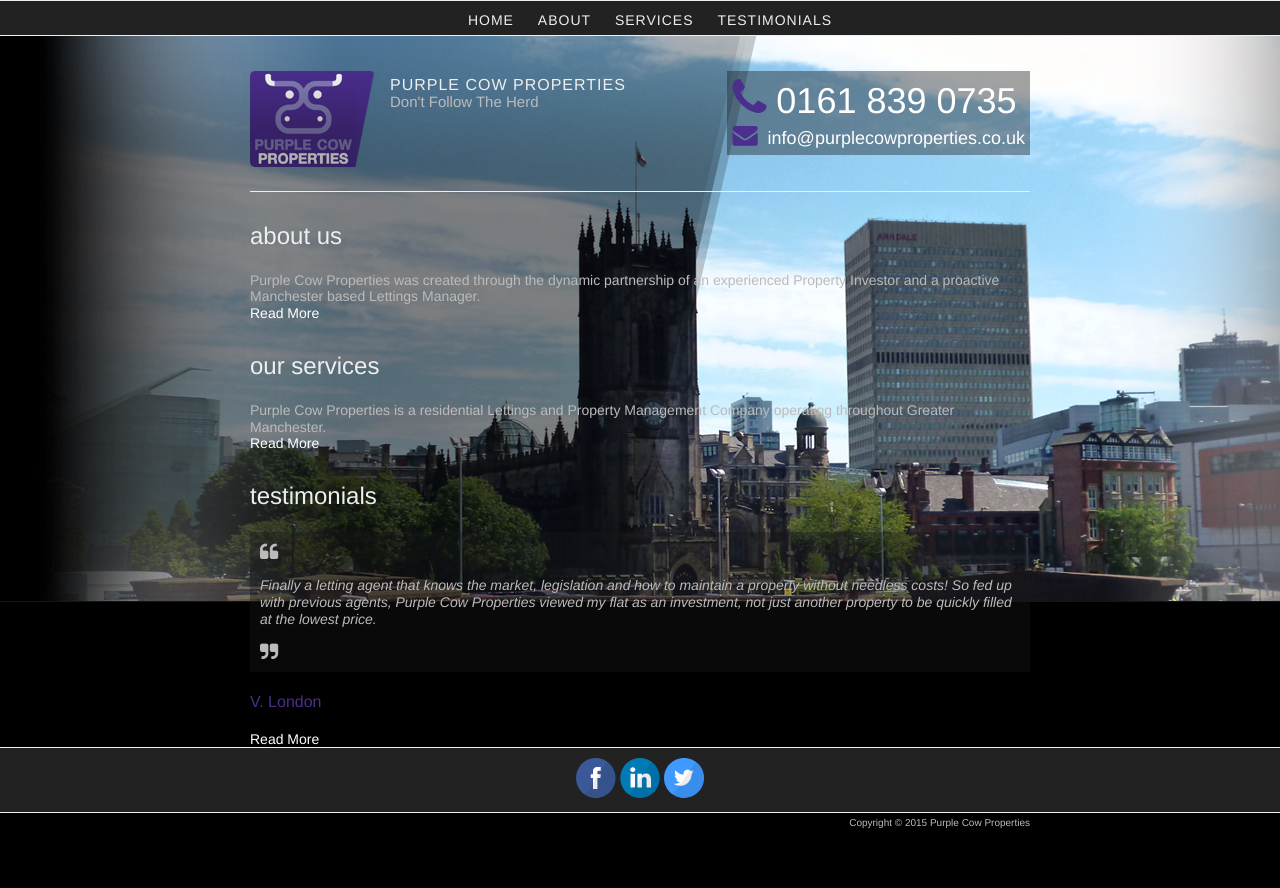
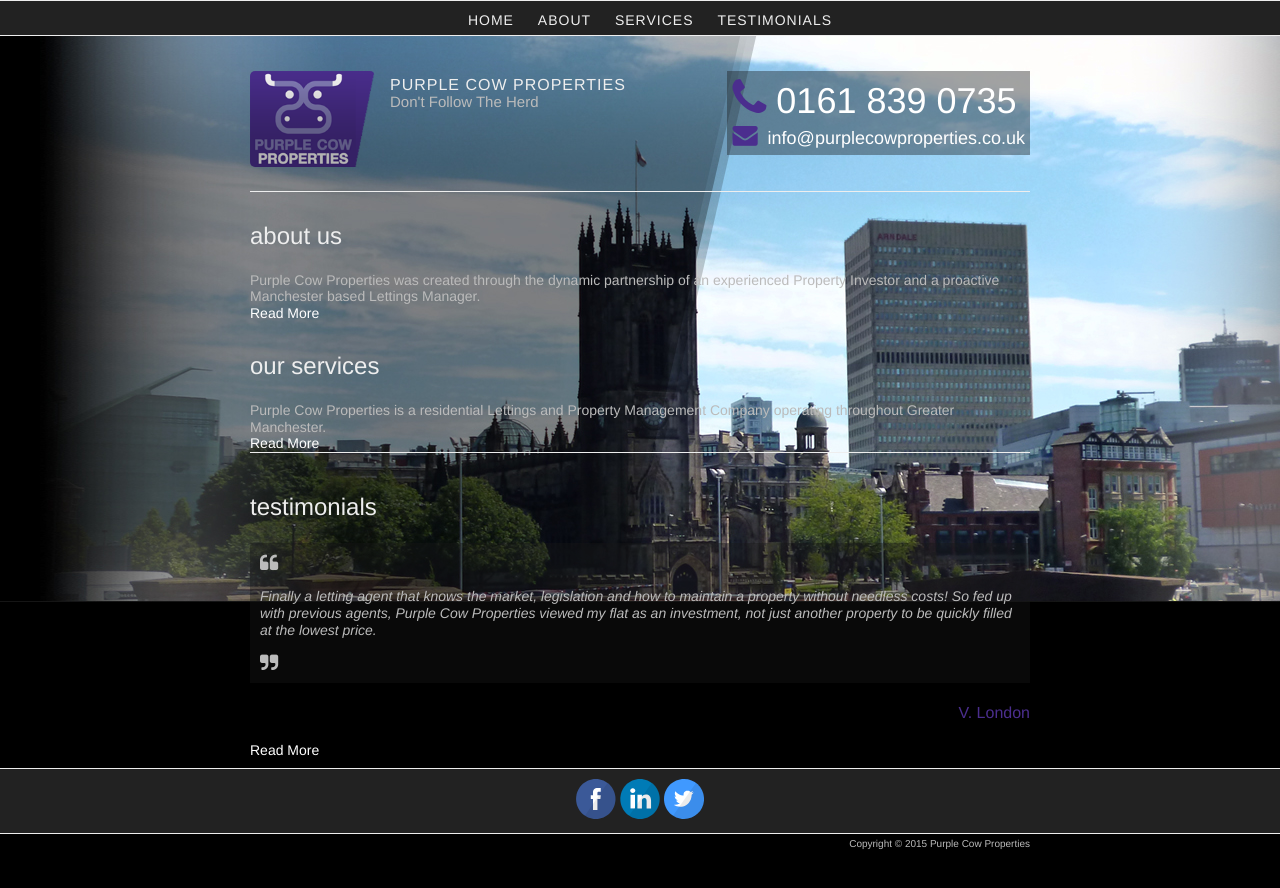
Before and after one commit to idiotandrobot/purplecowproperties.co.uk, a Jekyll site: the page built from index.html, in a window 1280 px wide. Shown: the top 888 px of the page. Built offline with Jekyll 4.4.1, drawn with Linux system fonts in a browser that asks for light colours; nearby versions of some CDN libraries.

Commit message:
Testimonial class

```diff
--- a/index.html
+++ b/index.html
@@ -27,7 +27,7 @@
           {% endfor %}
             {% for testimonial in site.testimonials %}
               {% if testimonial.categories contains 'home' %}
-                <article class="page">
+                <article class="testimonial">
                   <h1><a href="{{ site.baseurl }}testimonials">testimonials</a></h1>
                   <div class="entry">
                     {{ testimonial.content }}
```
